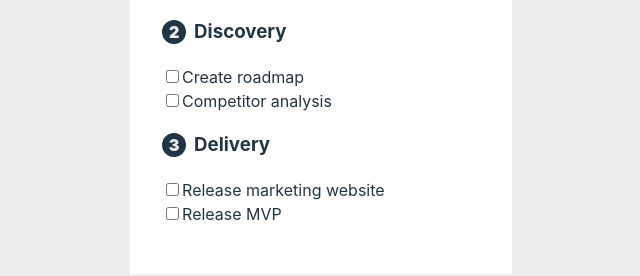
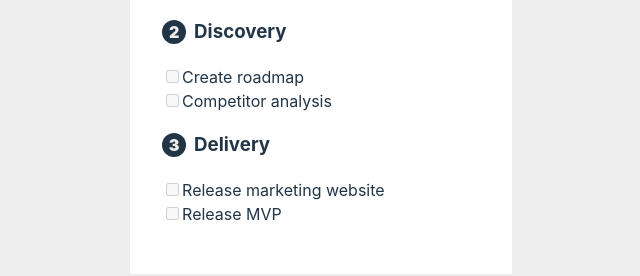
Before and after one commit to knokit/startup-progress-app, a React (Vite) app: page / in a window 1280 px wide. Shown: the part 396-672 px from the top of the page, without its empty margins (319-959 px from the left). Built offline with nearby package versions, Linux system fonts and the light colour scheme.

Commit message:
Add logic for enabling/disabling Tasks

```diff
--- a/src/App.tsx
+++ b/src/App.tsx
@@ -1,25 +1,18 @@
 import { useCallback } from "react";
 import "./App.css";
 import Task from "./components/Task";
-import { stages, tasks } from "./data";
+import { stages } from "./data";
 import Stage from "./components/Stage";
 import { useLocalStorage } from "./hooks";
+import { getStageTasks, isAllTasksCompleted, isStageCompleted } from "./utils";
 
-const tasksIndexedByStage = tasks.reduce<{ [stage: Task["stage"]]: Task[] }>(
-  (acc, task) => ({
-    ...acc,
-    [task.stage]: acc[task.stage] ? [...acc[task.stage], task] : [task],
-  }),
-  {}
+function App() {
+  const [completedIds, setCompletedIds] = useLocalStorage<Task["id"][]>(
+    "completed-tasks",
+    []
   );
 
-function isStageCompleted(stage: Stage, completedIds: Task['id'][]) {
-  const stageTasks = tasksIndexedByStage[stage.id];
-  return stageTasks.every((task) => completedIds.includes(task.id));
-}
-
-function App() {
-  const [completedIds, setCompletedIds] = useLocalStorage<Task["id"][]>("completed-tasks", []);
+  const isAllCompleted = isAllTasksCompleted(completedIds);
 
   const handleTaskToggle = useCallback<
     React.ChangeEventHandler<HTMLInputElement>
@@ -37,25 +30,31 @@ function App() {
     <div className="card">
       <h1 className="card__title">My startup progress</h1>
       <ol className="list-ordered-circle">
-        {stages.map((stage) => (
+        {stages.map((stage, index) => {
+          const isPrevStageCompleted = index === 0 || isStageCompleted(stages[index - 1], completedIds);
+          const isNextStageCompleted = index < stages.length - 1 && isStageCompleted(stages[index + 1], completedIds);
+
+          return (
             <Stage
               key={stage.id}
               label={stage.name}
               isCompleted={isStageCompleted(stage, completedIds)}
               className="list-ordered-circle__item"
             >
-            {tasksIndexedByStage[stage.id].map((task) => (
+              {getStageTasks(stage).map((task) => (
                 <Task
                   key={task.id}
                   id={task.id}
                   isCompleted={completedIds.includes(task.id)}
+                  isDisabled={isAllCompleted || !isPrevStageCompleted || isNextStageCompleted}
                   onChange={handleTaskToggle}
                 >
                   {task.name}
                 </Task>
               ))}
             </Stage>
-        ))}
+          );
+        })}
       </ol>
     </div>
   );
--- a/src/utils.tsx
+++ b/src/utils.tsx
@@ -1,10 +1,21 @@
+import { tasks } from "./data";
 
-function indexBy<TData>(data: TData[], key: keyof TData) {
-  return data.reduce(
-    (acc, item) => ({
-      ...acc,
-      [item[key]]: acc[item[key]] ? [...acc[item[key]], item] : [item],
-    }),
-    {}
-  );
-}
+const tasksIndexedByStage = tasks.reduce<{ [stage: Task["stage"]]: Task[] }>(
+  (acc, task) => ({
+    ...acc,
+    [task.stage]: acc[task.stage] ? [...acc[task.stage], task] : [task],
+  }),
+  {}
+);
+
+const isStageCompleted = (stage: Stage, completedIds: Task["id"][]) =>
+  getStageTasks(stage).every((task) => completedIds.includes(task.id));
+
+const getStageTasks = (stage: Stage) => tasksIndexedByStage[stage.id];
+
+const isAllTasksCompleted = (completedIds: Task["id"][]) =>
+  Object.values(tasks)
+    .flat()
+    .every((task) => completedIds.includes(task.id));
+
+export { isStageCompleted, getStageTasks, isAllTasksCompleted };
```
Lines whose indentation alone changed are shown as unchanged.
